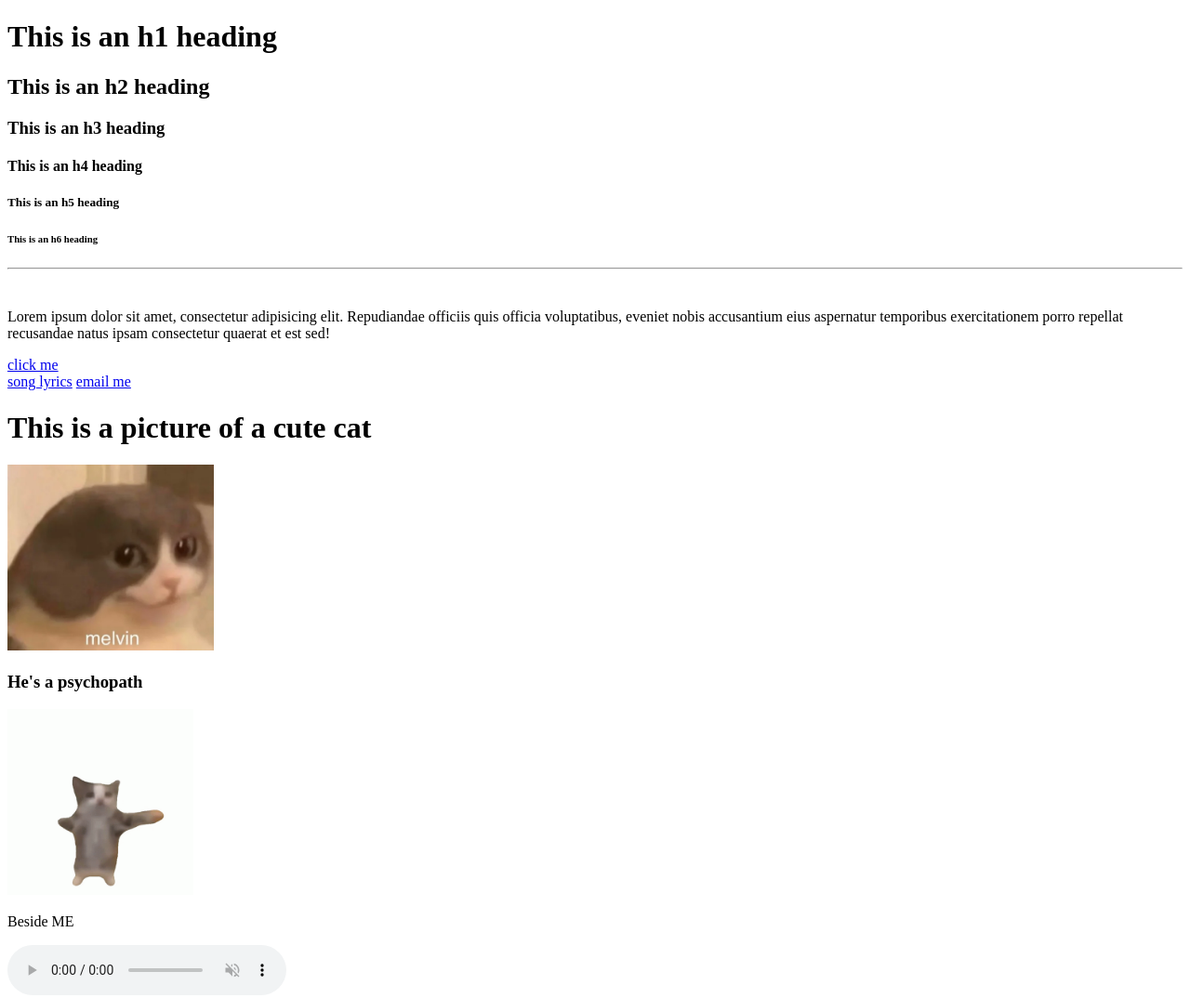
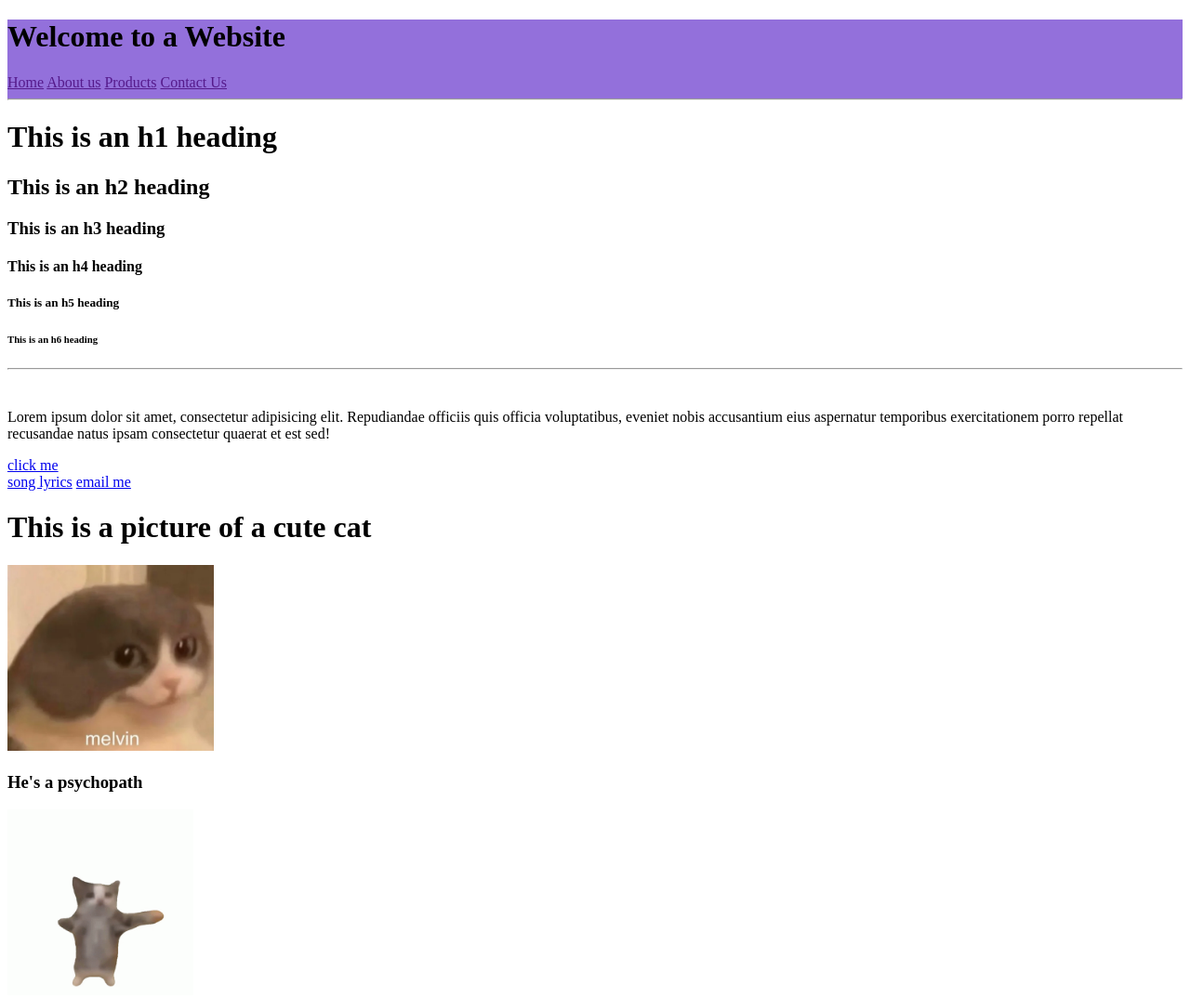
Before and after one commit to viniciusquintana/html-css-course-brocode, a plain HTML site: page index.html in a window 1280 px wide. Shown: the top 1074 px of the page at 93% size. Drawn offline with Linux system fonts and the light colour scheme.

Commit message:
finished the header and footer exercise

```diff
--- a/index.html
+++ b/index.html
@@ -5,6 +5,16 @@
       <title>Website</title>
     </head>
     <body>
+      <header style="background-color: mediumpurple;">
+        <h1>Welcome to a Website</h1>
+        <a href="">Home</a>
+        <a href="">About us</a>
+        <a href="">Products</a>
+        <a href="">Contact Us</a>
+        <hr>
+      </header>
+
+      <main>
         <h1>This is an h1 heading</h1>
         <h2>This is an h2 heading</h2>
         <h3>This is an h3 heading</h3>
@@ -199,5 +209,13 @@
           <input type="reset"> <br>
           <input type="submit">
         </form>
+      </main>
+
+      <footer style="background-color: mediumpurple;">
+        <hr>
+        author: Vinícius Quintana <br>
+        &copy; copyright reserved <br>
+        <small><a href="mailto:fake@fake.com">fake@fake.com</a></small>
+      </footer>
     </body>
 </html>
```
Lines whose indentation alone changed are shown as unchanged.
